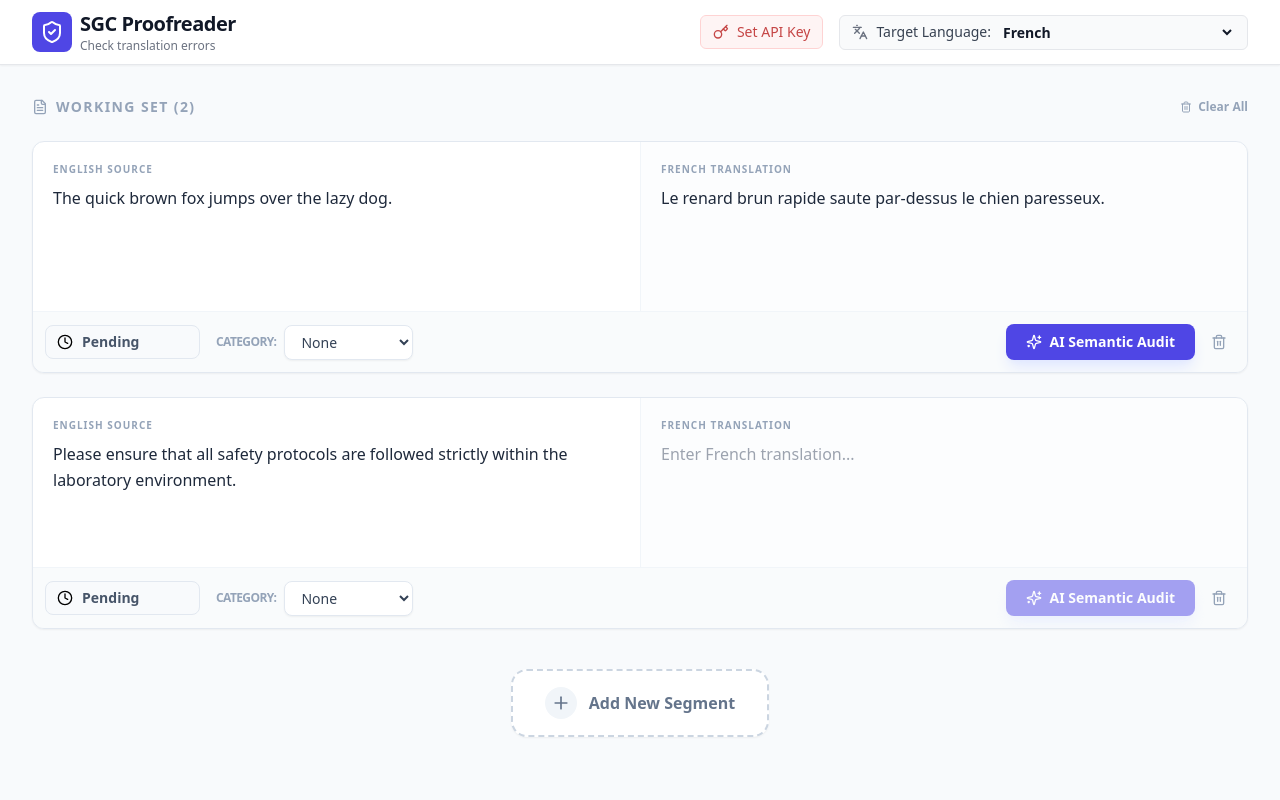
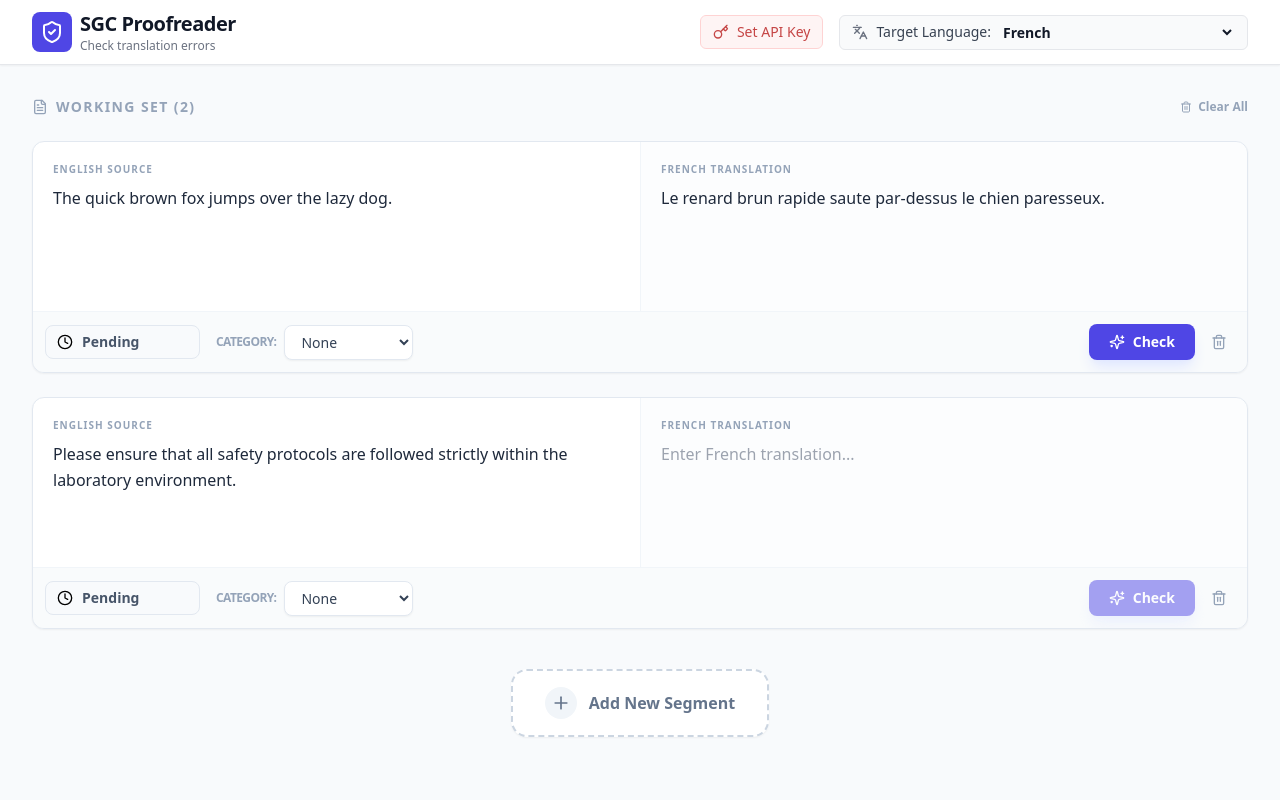
Before and after one commit to AlimaTABS/Proofreader-AI-v0.1, a React (Vite) app: page / in a window 1280 px wide. Shown: the top 800 px of the page. Built offline with nearby package versions, Linux system fonts and the light colour scheme.

Commit message:
Update SegmentRow.tsx

```diff
--- a/components/SegmentRow.tsx
+++ b/components/SegmentRow.tsx
@@ -116,7 +116,7 @@ export const SegmentRow: React.FC<SegmentRowProps> = ({
                 ) : (
                     <>
                         <Sparkles className="w-4 h-4" />
-                        AI Semantic Audit
+                        Check
                     </>
                 )}
             </button>
```
